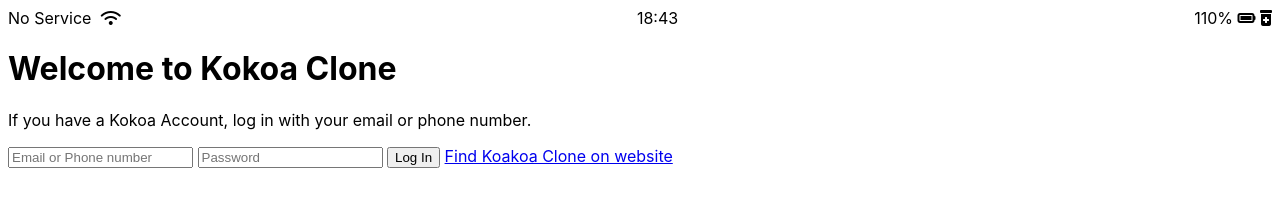
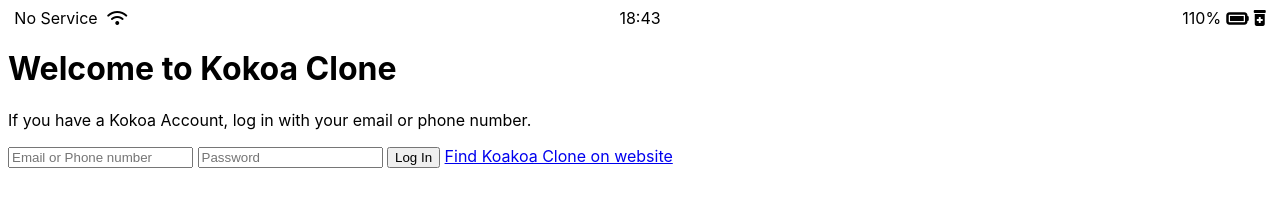
Before and after one commit to dayla-cloud/clone-kakao-css, a plain HTML site: page index.html in a window 1280 px wide. Drawn offline with Linux system fonts and the light colour scheme.

Commit message:
update status css

```diff
--- a/css/style.css
+++ b/css/style.css
@@ -5,9 +5,28 @@ body {
 
 .status-bar {
   display: flex;
-  justify-content: space-between;
+  justify-content: center;
+}
+
+.status-bar__column {
+  width: 33%;
 }
 
 .status-bar__column:first-child span {
   margin-right: 5px;
 }
+
+.status-bar__column:nth-child(2) {
+  display: flex;
+  justify-content: center;
+}
+
+.status-bar__column:last-child {
+  display: flex;
+  justify-content: flex-end;
+  align-items: center;
+}
+
+.status-bar__column .fa-battery-full {
+  margin: 0px 5px;
+}
--- a/index.html
+++ b/index.html
@@ -18,7 +18,7 @@
       </div>
       <div class="status-bar__column">
         <span>110%</span>
-        <i class="fas fa-battery-full"></i>
+        <i class="fas fa-battery-full fa-lg"></i>
         <i class="fas fa-prescription-bottle-alt"></i>
       </div>
     </div>
```
